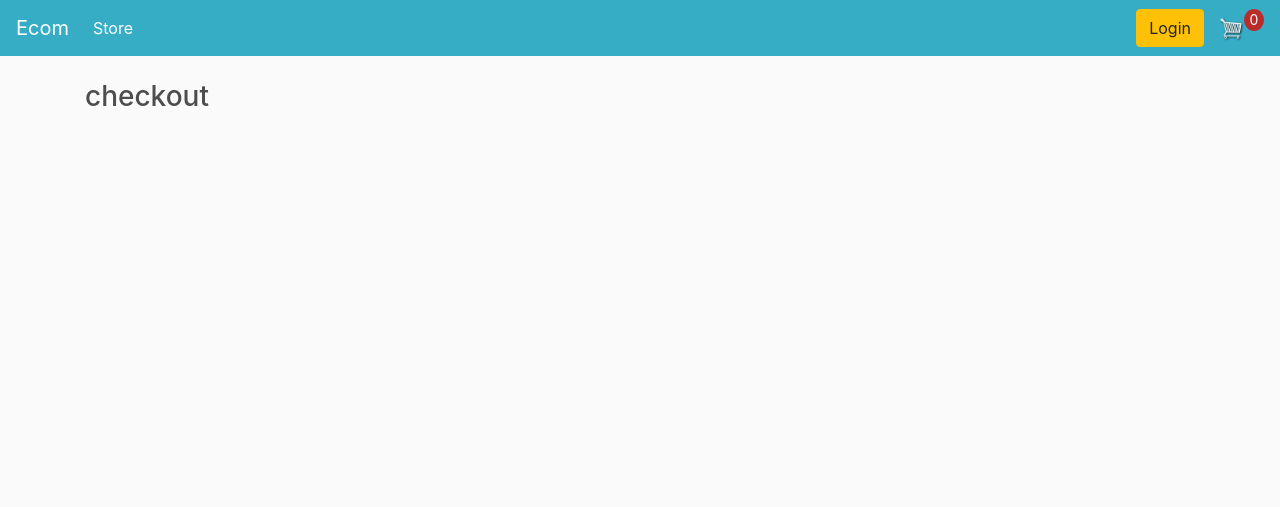
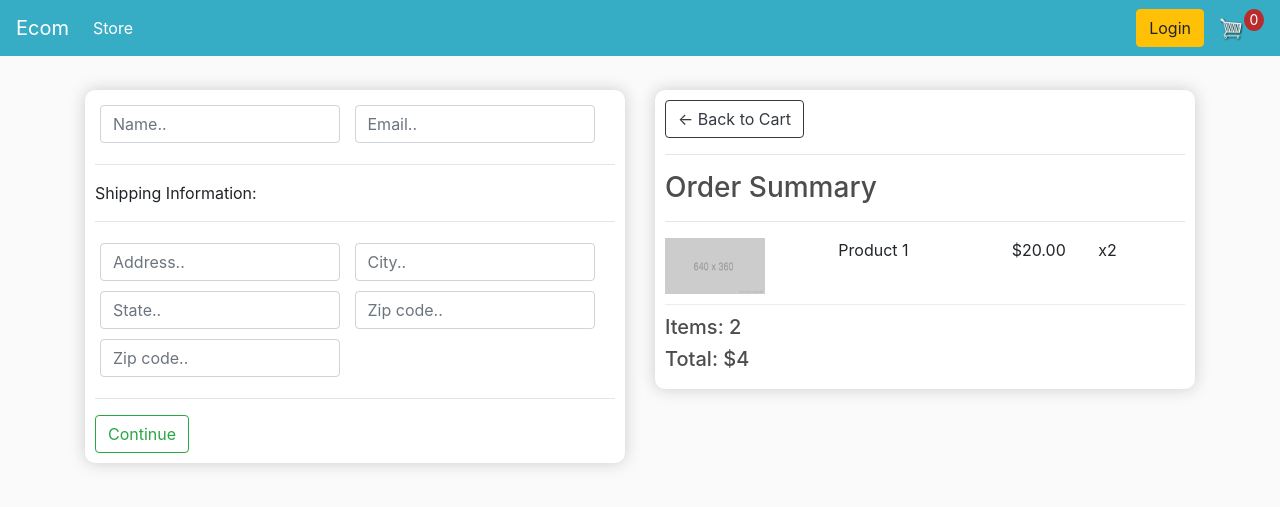
Before and after one commit to RajenRanjithkumar/ecommerce, a Django app: page /checkout/ in a window 1280 px wide. Shown: the top 507 px of the page. Run offline with Django 4.2, Linux system fonts and the light colour scheme; some libraries are stand-ins or nearby versions.

Commit message:
Designing the pages almost done

```diff
--- a/ecommerce/static/css/main.css
+++ b/ecommerce/static/css/main.css
@@ -13,9 +13,7 @@ h1,h2,h3,h4,h5,h6{
 	padding: 10px;
 }
 
-.round-corners{
-	border-radius: 10px;
-}
+
 
 .thumbnail{
 	width: 100%;
--- a/ecommerce/store/templates/store/checkout.html
+++ b/ecommerce/store/templates/store/checkout.html
@@ -4,6 +4,92 @@
 
 {% block content %}
 
-<h3>checkout</h3>
+<div style="display: flex;">
+
+
+</div>
+
+<div class="row">
+    <div class="col-lg-6">
+
+        <div class="box-element" id="form-wrapper">
+
+            <form id="form">
+
+                <div id="user-info">
+
+                    <div class="form-field">
+                        <input required class="form-control" type="text" name="name" placeholder="Name..">
+                    </div>
+                    <div class="form-field">
+                        <input required class="form-control" type="email" name="email" placeholder="Email..">
+                    </div>
+
+                </div>
+
+                <div id="shipping-info">
+
+                    <hr>
+						<p>Shipping Information:</p>
+						<hr>
+						<div class="form-field">
+							<input class="form-control" type="text" name="address" placeholder="Address..">
+						</div>
+						<div class="form-field">
+							<input class="form-control" type="text" name="city" placeholder="City..">
+						</div>
+						<div class="form-field">
+							<input class="form-control" type="text" name="state" placeholder="State..">
+						</div>
+						<div class="form-field">
+							<input class="form-control" type="text" name="zipcode" placeholder="Zip code..">
+						</div>
+						<div class="form-field">
+							<input class="form-control" type="text" name="country" placeholder="Zip code..">
+						</div>
+
+
+                </div>
+
+                <hr>
+                <input id="form-button" class="btn btn-outline-success" type="submit" value="Continue">
+
+            </form>
+
+        </div>
+        <br>
+
+        <div class="box-element hidden" id="payment-info">
+            <small>Paypal Options</small>
+        </div>
+
+    </div>
+
+    <div class="col-lg-6">
+
+        <div class="box-element">
+
+            <a  class="btn btn-outline-dark" href="{% url 'cart' %}">&#x2190; Back to Cart</a>
+				<hr>
+				<h3>Order Summary</h3>
+				<hr>
+				<div class="cart-row">
+					<div style="flex:2"><img class="row-image" src="{% static 'images/placeholder.png' %}"></div>
+					<div style="flex:2"><p>Product 1</p></div>
+					<div style="flex:1"><p>$20.00</p></div>
+					<div style="flex:1"><p>x2</p></div>
+				</div>
+				<h5>Items:   2</h5>
+				<h5>Total:   $4</h5>
+
+
+        </div>
+
+    </div>
+
+
+</div>
+
+
 
 {% endblock content %}
```
